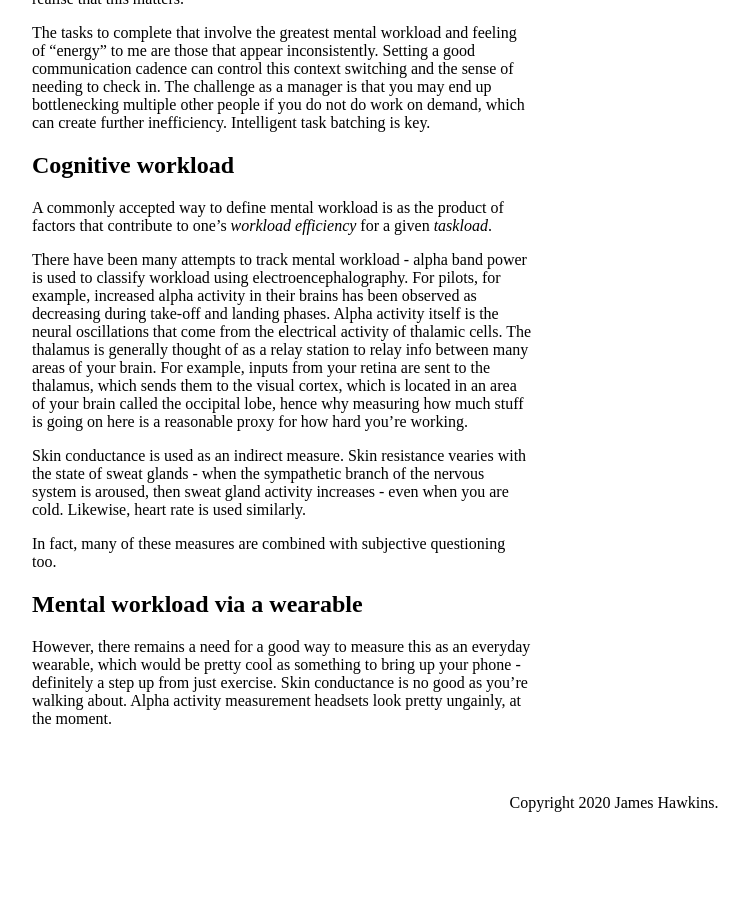
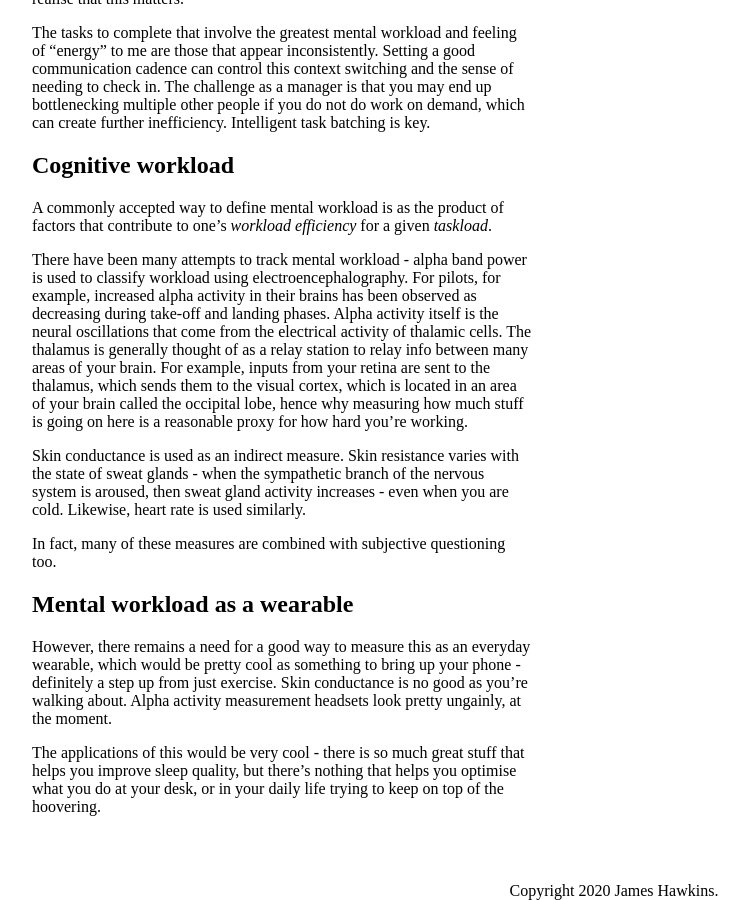
Before and after one commit to jamesefhawkins/jamesefhawkins.github.io, a Jekyll site: the page built from _posts/2020-11-01-mental-workload-of-hoovering.md, in a window 1280 px wide and 900 px high, scrolled down 702 px. Shown: the whole window, without its empty margins (26-775 px from the left). Built offline with Jekyll 4.4.1, drawn with Linux system fonts in a browser that asks for light colours; before the commit the page ends 1514 px from its top, so only the background shows below that.

Commit message:
ended blog post a bit better due to Fran feedback

```diff
--- a/_posts/2020-11-01-mental-workload-of-hoovering.md
+++ b/_posts/2020-11-01-mental-workload-of-hoovering.md
@@ -30,10 +30,12 @@ A commonly accepted way to define mental workload is as the product of factors t
 
 There have been many attempts to track mental workload - alpha band power is used to classify workload using electroencephalography. For pilots, for example, increased alpha activity in their brains has been observed as decreasing during take-off and landing phases. Alpha activity itself is the neural oscillations that come from the electrical activity of thalamic cells. The thalamus is generally thought of as a relay station to relay info between many areas of your brain. For example, inputs from your retina are sent to the thalamus, which sends them to the visual cortex, which is located in an area of your brain called the occipital lobe, hence why measuring how much stuff is going on here is a reasonable proxy for how hard you're working.
 
-Skin conductance is used as an indirect measure. Skin resistance vearies with the state of sweat glands - when the sympathetic branch of the nervous system is aroused, then sweat gland activity increases - even when you are cold. Likewise, heart rate is used similarly.
+Skin conductance is used as an indirect measure. Skin resistance varies with the state of sweat glands - when the sympathetic branch of the nervous system is aroused, then sweat gland activity increases - even when you are cold. Likewise, heart rate is used similarly.
 
 In fact, many of these measures are combined with subjective questioning too.
 
-## Mental workload via a wearable
+## Mental workload as a wearable
 
 However, there remains a need for a good way to measure this as an everyday wearable, which would be pretty cool as something to bring up your phone - definitely a step up from just exercise. Skin conductance is no good as you're walking about. Alpha activity measurement headsets look pretty ungainly, at the moment.
+
+The applications of this would be very cool - there is so much great stuff that helps you improve sleep quality, but there's nothing that helps you optimise what you do at your desk, or in your daily life trying to keep on top of the hoovering.
```
